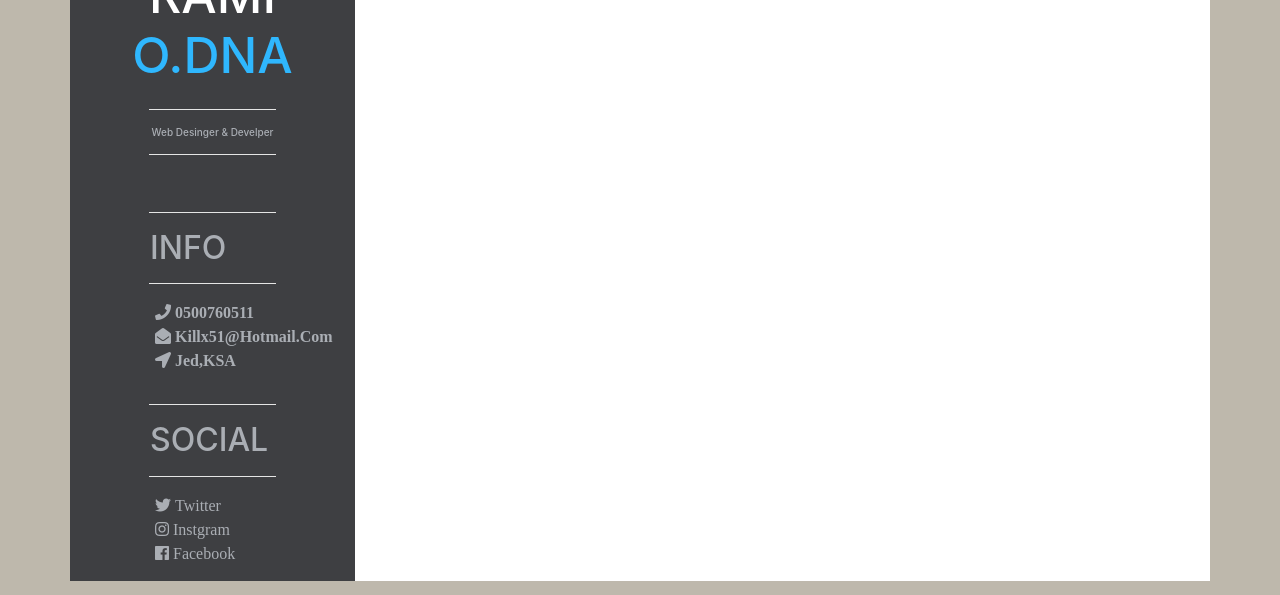
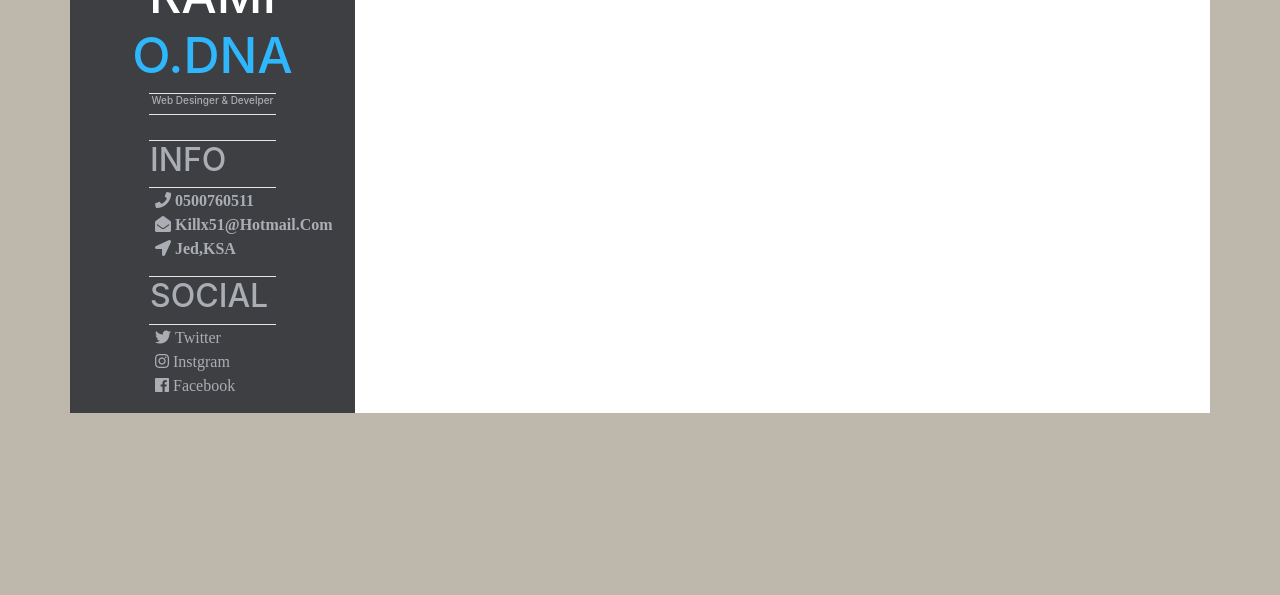
Before and after one commit to Rami-hardware/responsiveCv, a plain HTML site: page Home.html in a window 1280 px wide. Shown: the part 205-800 px from the top of the page. Drawn offline with Linux system fonts and the light colour scheme.

Commit message:
remove hr margin top and bottom

```diff
--- a/CSS/main.css
+++ b/CSS/main.css
@@ -14,7 +14,6 @@ body{background-color:#BEB8AC;}
 	top: -1px;
 	left:0px;
 	content: " ";
-
 }
 .name{
 	text-align: center;
@@ -51,8 +50,9 @@ img{
 	color: #AAAEB4;
 	margin-left: 30px;
 }
-.right{
-	background-color: #FFF;
+hr{
+	margin-top: 0;
+	margin-bottom: 0;
 }
 /*media*/
 @media only screen and (device-width:320px) {
@@ -109,3 +109,7 @@ img{
 		margin-left: -24px;
 	}
 }
+
+.right{
+	background-color: #FFF;
+}
--- a/Home.html
+++ b/Home.html
@@ -7,6 +7,7 @@
 	<link type="text/css" media="screen" rel="stylesheet" href="CSS/bootstrap.min.css" />
 	<link rel="stylesheet" href="CSS/main.css">
 	<link rel="stylesheet" href="https://use.fontawesome.com/releases/v5.6.1/css/all.css" integrity="sha384-gfdkjb5BdAXd+lj+gudLWI+BXq4IuLW5IT+brZEZsLFm++aCMlF1V92rMkPaX4PP" crossorigin="anonymous">
+	<link href="images/Joblinx-cv-icon.png" rel="icon">
 	<title>Rami C.V</title>
 
 
```
Also changed, not shown: images/Joblinx-cv-icon.png (added).
